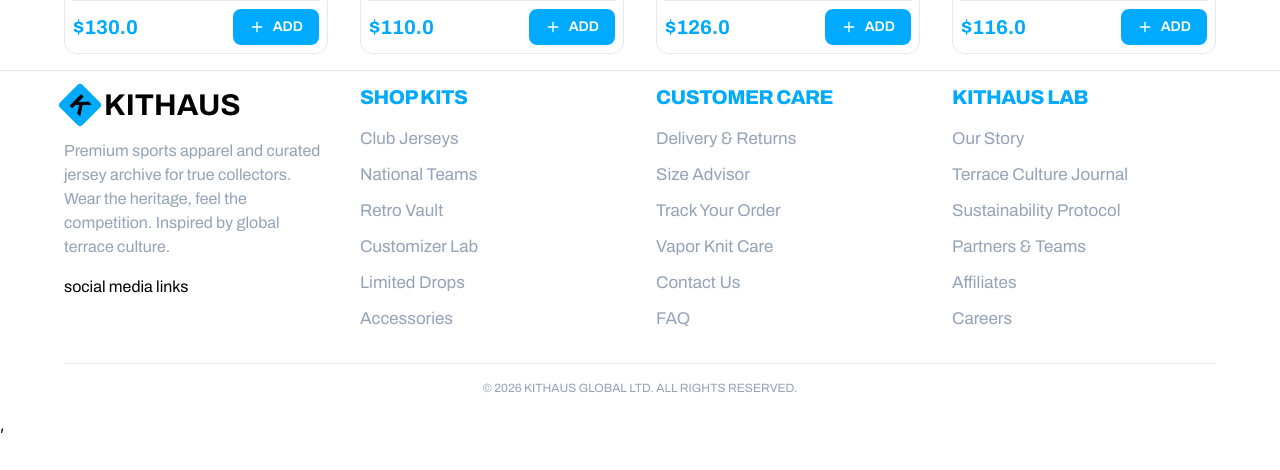
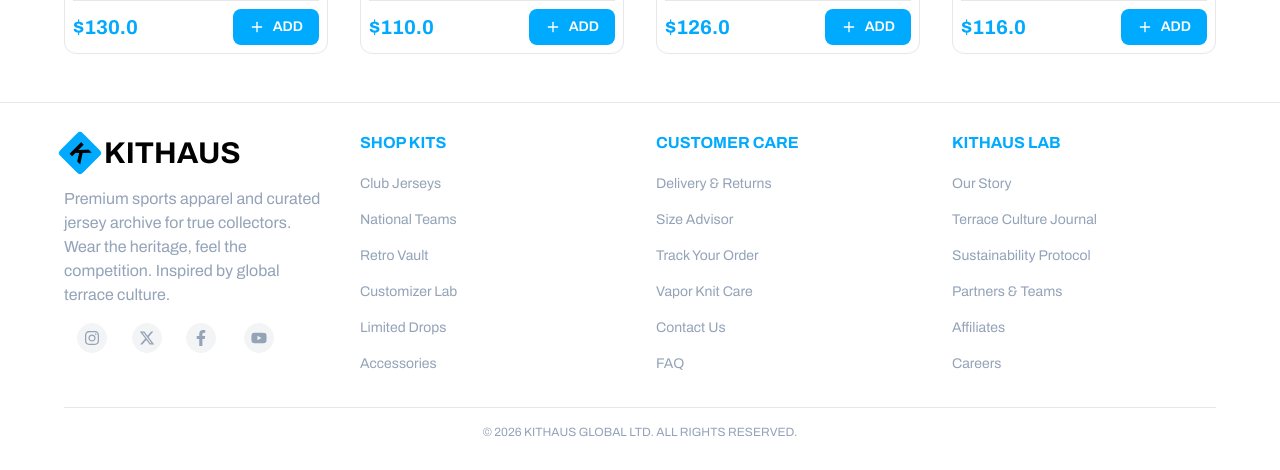
Before and after one commit to riteshtamang1027/Mini-jersey-ecommerce-web-application, a React (Vite) app: page / in a window 1280 px wide. Shown: the part 1816-2286 px from the top of the page. Before the commit the page ends 2252 px from the top, so only its background shows below. Built offline with nearby package versions, Linux system fonts and the light colour scheme.

Commit message:
add social media in footer section

```diff
--- a/package.json
+++ b/package.json
@@ -14,6 +14,7 @@
     "lucide-react": "^1.47.0",
     "react": "^19.2.8",
     "react-dom": "^19.2.8",
+    "react-icons": "^5.7.0",
     "react-router": "^8.4.0",
     "tailwindcss": "^4.3.3"
   },
--- /dev/null
+++ b/src/components/SocialMedia.jsx
@@ -0,0 +1,42 @@
+import { FaInstagram, FaFacebookF, FaYoutube } from "react-icons/fa";
+import { FaXTwitter } from "react-icons/fa6";
+const media = [
+  {
+    icon: FaInstagram,
+    name: "Instagram",
+  },
+  {
+    icon: FaXTwitter,
+    name: "Twitter",
+  },
+  {
+    icon: FaFacebookF,
+    name: "Facebook",
+  },
+  {
+    icon: FaYoutube,
+    name: "Youtube",
+  },
+];
+
+export default function SocialMedia() {
+  return (
+    <main className=" text-muted-text w-max  flex flex-col items-center gap-1">
+      <section className="flex items-center gap-2 ">
+        {media.map((item, i) => (
+          <div className="flex flex-col items-center gap-1 w-max group">
+            <div
+              key={i}
+              className="p-1.5 border border-gray-100 rounded-full w-max bg-gray-100 cursor-pointer"
+            >
+              <item.icon className="w-4 h-4 " />
+            </div>
+            <span className="opacity-0 group-hover:opacity-100 text-xs font-semibold">
+              {item.name}
+            </span>
+          </div>
+        ))}
+      </section>
+    </main>
+  );
+}
--- a/src/layouts/footer.jsx
+++ b/src/layouts/footer.jsx
@@ -1,4 +1,5 @@
 import BrandMark from "../components/BrandMark";
+import SocialMedia from "../components/SocialMedia";
 
 const footerLinks = [
   {
@@ -38,7 +39,7 @@ const footerLinks = [
 
 export default function Footer() {
   return (
-    <main className="font-archivo px-16 pt-4 border-t border-gray-200">
+    <main className="font-archivo px-16 pt-8 mt-8 border-t border-gray-200">
       <footer>
         <section className="grid grid-cols-4 gap-8">
           {/* Brand */}
@@ -51,13 +52,14 @@ export default function Footer() {
               global terrace culture.
             </p>
 
-            <div>social media links</div>
+          {/* Social media links */}
+           <SocialMedia/>
           </div>
 
           {/* Footer Links */}
           {footerLinks.map((section) => (
             <div key={section.title} className="w-full">
-              <h3 className="mb-5 text-[20px] font-extrabold uppercase leading-none tracking-[-0.5px] text-secondary">
+              <h3 className="mb-5 text-base font-bold leading-none  text-secondary">
                 {section.title}
               </h3>
 
@@ -66,7 +68,7 @@ export default function Footer() {
                   <li key={link}>
                     <a
                       href="#"
-                      className="text-[17px] font-normal leading-none text-[#94a3b8] transition-colors duration-200 hover:text-white"
+                      className="text-sm font-normal leading-none text-muted-text transition-colors duration-200 "
                     >
                       {link}
                     </a>
@@ -77,11 +79,11 @@ export default function Footer() {
           ))}
         </section>
 
-          <section className="flex items-center justify-center border-t border-gray-200 py-4 mt-8">
-            <p className="text-xs text-muted-text">© 2026 KITHAUS GLOBAL LTD. ALL RIGHTS RESERVED.</p>
-
-          </section>
-
+        <section className="flex items-center justify-center border-t border-gray-200 py-4 mt-8">
+          <p className="text-xs text-muted-text">
+            © 2026 KITHAUS GLOBAL LTD. ALL RIGHTS RESERVED.
+          </p>
+        </section>
       </footer>
     </main>
   );
```
Also changed, not shown: 1 other file (tests, documents, lock files or other folders).
